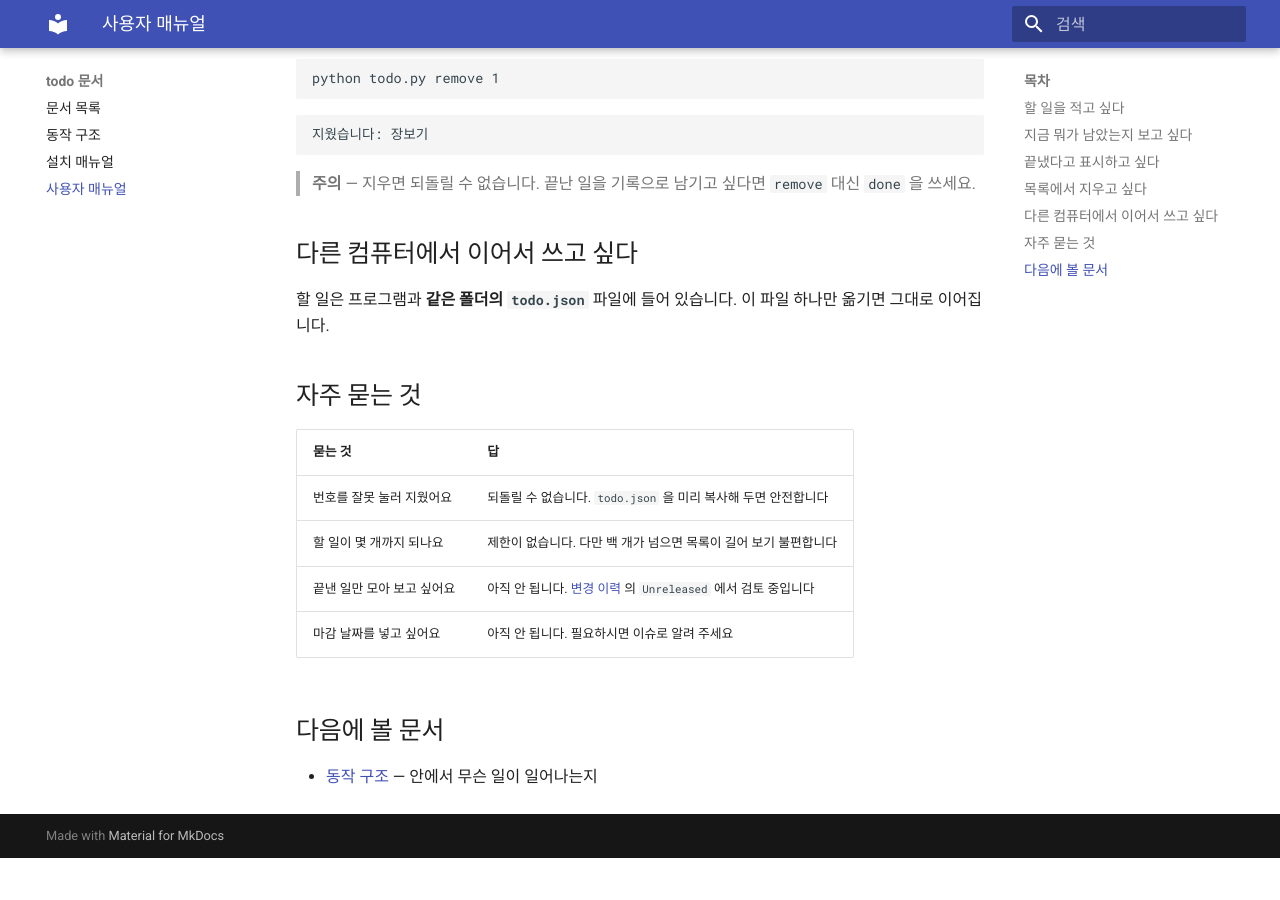
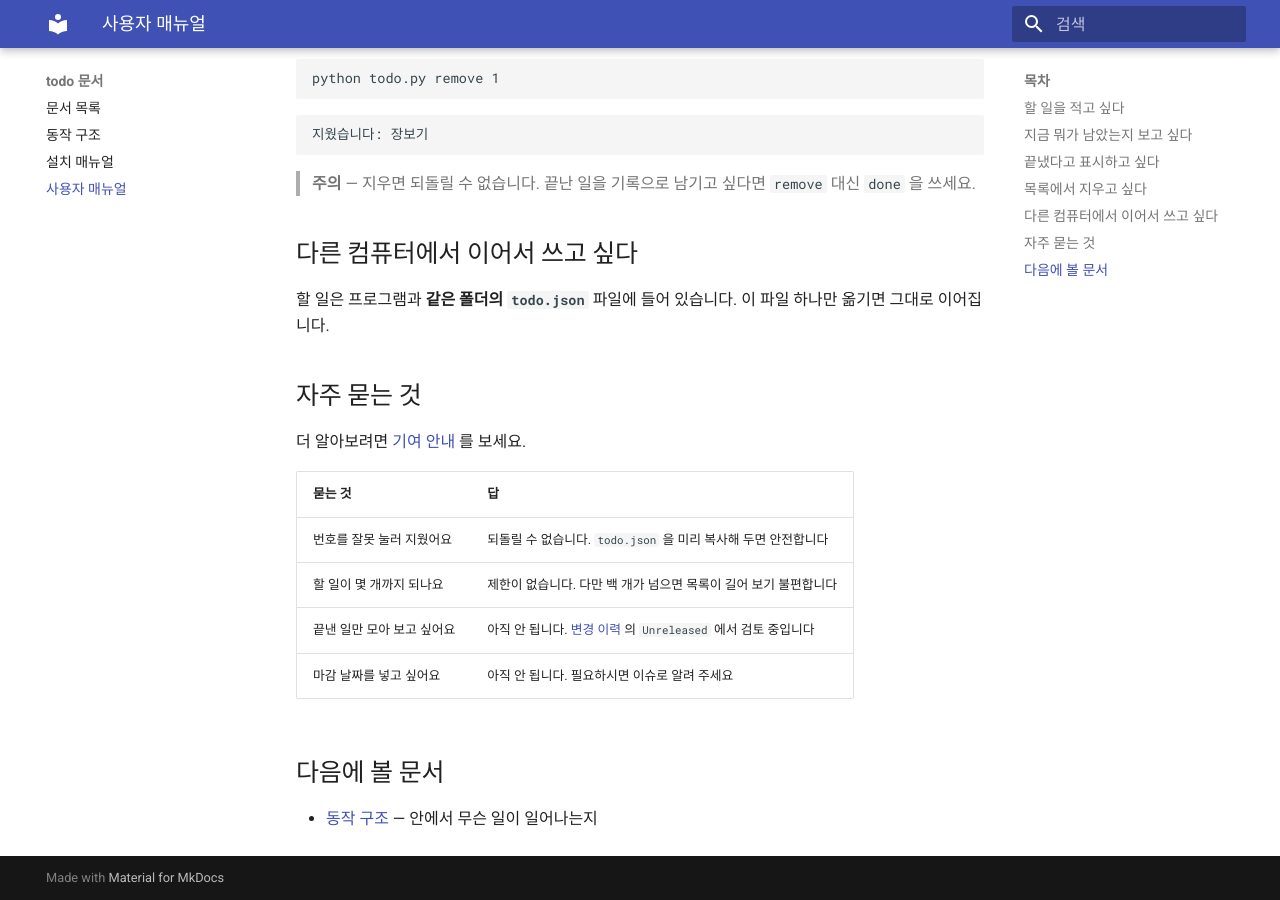
Before and after one commit to SINGLE-COURSE-LECTURE/todo-cli-demo, an MkDocs documentation site: the page built from docs/usage.md, in a window 1280 px wide and 900 px high, scrolled down 1272 px. Built offline with MkDocs 1.6.1 and Material for MkDocs 9.7.7, drawn with Linux system fonts in a browser that asks for light colours; before the commit the page ends 2130 px from its top, so only the background shows below that.

Commit message:
docs: 사용자 매뉴얼에 설정 안내 링크 추가 (#3)
* docs: 사용자 매뉴얼에 설정 안내 링크 추가

* docs: 없는 문서 대신 기여 안내로 링크 수정

CI 가 404 로 잡아 준 주소를 실제로 있는 문서로 바꿨다.

```diff
--- a/docs/usage.md
+++ b/docs/usage.md
@@ -59,6 +59,8 @@ python todo.py remove 1
 
 ## 자주 묻는 것
 
+더 알아보려면 [기여 안내](https://github.com/SINGLE-COURSE-LECTURE/todo-cli-demo/blob/main/CONTRIBUTING.md) 를 보세요.
+
 | 묻는 것 | 답 |
 |---|---|
 | 번호를 잘못 눌러 지웠어요 | 되돌릴 수 없습니다. `todo.json` 을 미리 복사해 두면 안전합니다 |
```
